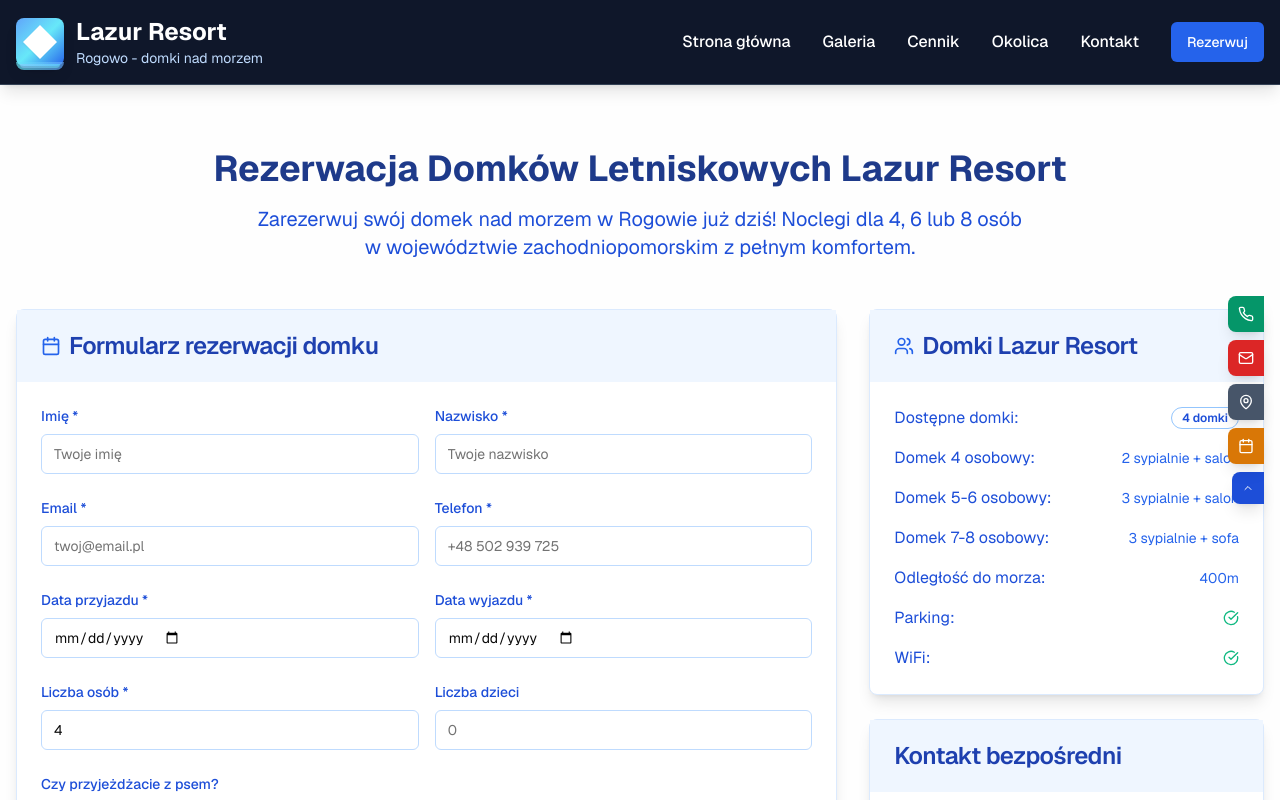
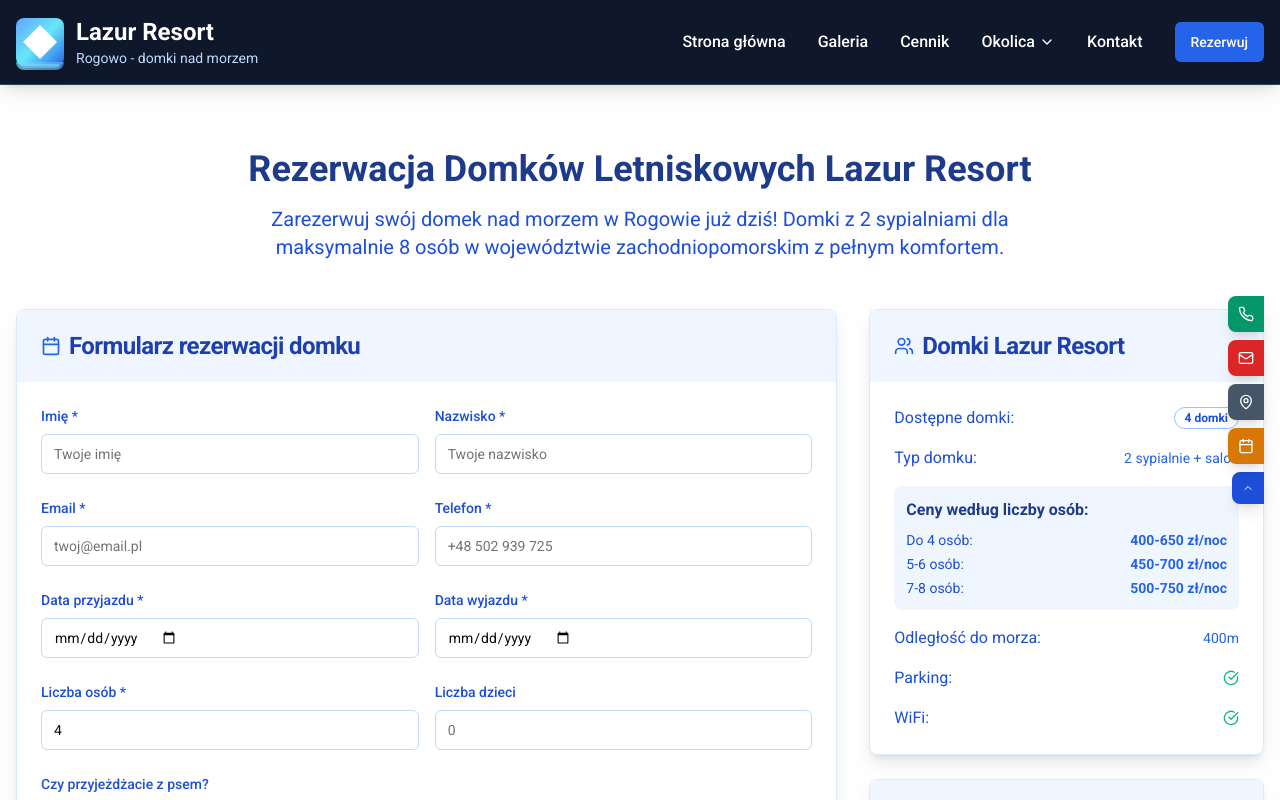
Before and after one commit to PLShadoV/lazur, a Next.js app: page /rezerwacja in a window 1280 px wide. Shown: the top 800 px of the page. Built offline with nearby package versions, Linux system fonts and the light colour scheme.

Commit message:
fix: improve page layout and readability
Adjust page title and remove overlay, enhance text readability.

Co-authored-by: null <37916954+PLShadoV@users.noreply.github.com>

```diff
--- a/app/layout.tsx
+++ b/app/layout.tsx
@@ -1,31 +1,28 @@
-import type { Metadata } from 'next'
-import { GeistSans } from 'geist/font/sans'
-import { GeistMono } from 'geist/font/mono'
-import './globals.css'
+import type React from "react"
+import type { Metadata } from "next"
+import { Roboto } from "next/font/google"
+import "./globals.css"
+
+const roboto = Roboto({
+  subsets: ["latin", "latin-ext"],
+  weight: ["300", "400", "500", "700"],
+  variable: "--font-roboto",
+})
 
 export const metadata: Metadata = {
-  title: 'v0 App',
-  description: 'Created with v0',
-  generator: 'v0.dev',
+  title: "Lazur Resort - Domki letniskowe nad morzem w Rogowie | Noclegi dla 8 osób",
+  description: "Domki letniskowe nad morzem w Rogowie. Noclegi dla 8 osób w województwie zachodniopomorskim.",
+    generator: 'v0.dev'
 }
 
 export default function RootLayout({
   children,
-}: Readonly<{
+}: {
   children: React.ReactNode
-}>) {
+}) {
   return (
-    <html lang="en">
-      <head>
-        <style>{`
-html {
-  font-family: ${GeistSans.style.fontFamily};
-  --font-sans: ${GeistSans.variable};
-  --font-mono: ${GeistMono.variable};
-}
-        `}</style>
-      </head>
-      <body>{children}</body>
+    <html lang="pl" className={roboto.variable}>
+      <body className={roboto.className}>{children}</body>
     </html>
   )
 }
--- a/app/rezerwacja/RezerwacjaClient.tsx
+++ b/app/rezerwacja/RezerwacjaClient.tsx
@@ -24,13 +24,7 @@ function calculatePrice(
 
   if (nights <= 0) return { totalPrice: 0, nights: 0, pricePerNight: 0 }
 
-  // Określenie typu domku na podstawie liczby osób
-  let cottageType: "4os" | "5-6os" | "7-8os"
-  if (guests <= 4) cottageType = "4os"
-  else if (guests <= 6) cottageType = "5-6os"
-  else cottageType = "7-8os"
-
-  // Cennik na podstawie obrazu
+  // Cennik na podstawie liczby osób (jeden typ domku z 2 sypialniami)
   const pricingPeriods = [
     { start: "04-01", end: "05-31", prices: { "4os": 400, "5-6os": 450, "7-8os": 500 } },
     { start: "04-30", end: "05-03", prices: { "4os": 450, "5-6os": 500, "7-8os": 550 } }, // Majówka
@@ -40,6 +34,12 @@ function calculatePrice(
     { start: "08-17", end: "08-31", prices: { "4os": 450, "5-6os": 500, "7-8os": 550 } },
     { start: "09-01", end: "10-31", prices: { "4os": 400, "5-6os": 450, "7-8os": 500 } },
   ]
+
+  // Określenie kategorii cenowej na podstawie liczby osób
+  let priceCategory: "4os" | "5-6os" | "7-8os"
+  if (guests <= 4) priceCategory = "4os"
+  else if (guests <= 6) priceCategory = "5-6os"
+  else priceCategory = "7-8os"
 
   // Funkcja pomocnicza do sprawdzania czy data mieści się w okresie
   const isDateInPeriod = (date: Date, period: { start: string; end: string }) => {
@@ -60,7 +60,7 @@ function calculatePrice(
     let pricePerNight = 400 // Domyślna cena
     for (const period of pricingPeriods) {
       if (isDateInPeriod(currentDate, period)) {
-        pricePerNight = period.prices[cottageType]
+        pricePerNight = period.prices[priceCategory]
         break
       }
     }
@@ -91,8 +91,8 @@ export default function RezerwacjaClient() {
             Rezerwacja Domków Letniskowych Lazur Resort
           </h1>
           <p className="text-lg md:text-xl text-szafir-700 max-w-3xl mx-auto">
-            Zarezerwuj swój domek nad morzem w Rogowie już dziś! Noclegi dla 4, 6 lub 8 osób w województwie
-            zachodniopomorskim z pełnym komfortem.
+            Zarezerwuj swój domek nad morzem w Rogowie już dziś! Domki z 2 sypialniami dla maksymalnie 8 osób w
+            województwie zachodniopomorskim z pełnym komfortem.
           </p>
         </div>
 
@@ -225,22 +225,24 @@ export default function RezerwacjaClient() {
                         </div>
                         <div className="flex justify-between">
                           <span>Liczba osób:</span>
-                          <span className="font-semibold">{guests}</span>
+                          <span className="font-semibold text-blue-600">
+                            {guests <= 4 ? `${guests} osoby` : guests <= 6 ? `${guests} osób` : `${guests} osób`}
+                          </span>
                         </div>
                         <div className="flex justify-between">
-                          <span>Typ domku:</span>
-                          <span className="font-semibold">
-                            {guests <= 4 ? "4 osobowy" : guests <= 6 ? "5-6 osobowy" : "7-8 osobowy"}
+                          <span>Kategoria cenowa:</span>
+                          <span className="font-semibold text-blue-600">
+                            {guests <= 4 ? "do 4 osób" : guests <= 6 ? "5-6 osób" : "7-8 osób"}
                           </span>
                         </div>
                         <div className="flex justify-between">
                           <span>Średnia cena za noc:</span>
-                          <span className="font-semibold">{pricePerNight} zł</span>
+                          <span className="font-semibold text-blue-600">{pricePerNight} zł</span>
                         </div>
                         <hr className="border-zloty-300" />
                         <div className="flex justify-between text-lg font-bold">
                           <span>Całkowity koszt:</span>
-                          <span>{totalPrice} zł</span>
+                          <span className="text-blue-600">{totalPrice} zł</span>
                         </div>
                         <div className="text-sm text-zloty-700">Zadatek (20%): {Math.round(totalPrice * 0.2)} zł</div>
                       </div>
@@ -285,16 +287,25 @@ export default function RezerwacjaClient() {
                     </Badge>
                   </div>
                   <div className="flex justify-between items-center">
-                    <span className="text-szafir-700">Domek 4 osobowy:</span>
+                    <span className="text-szafir-700">Typ domku:</span>
                     <span className="text-sm text-szafir-600">2 sypialnie + salon</span>
                   </div>
-                  <div className="flex justify-between items-center">
-                    <span className="text-szafir-700">Domek 5-6 osobowy:</span>
-                    <span className="text-sm text-szafir-600">3 sypialnie + salon</span>
-                  </div>
-                  <div className="flex justify-between items-center">
-                    <span className="text-szafir-700">Domek 7-8 osobowy:</span>
-                    <span className="text-sm text-szafir-600">3 sypialnie + sofa</span>
+                  <div className="bg-blue-50 p-3 rounded-lg">
+                    <h4 className="font-semibold text-blue-900 mb-2">Ceny według liczby osób:</h4>
+                    <div className="space-y-1 text-sm">
+                      <div className="flex justify-between">
+                        <span className="text-blue-700">Do 4 osób:</span>
+                        <span className="font-semibold text-blue-600">400-650 zł/noc</span>
+                      </div>
+                      <div className="flex justify-between">
+                        <span className="text-blue-700">5-6 osób:</span>
+                        <span className="font-semibold text-blue-600">450-700 zł/noc</span>
+                      </div>
+                      <div className="flex justify-between">
+                        <span className="text-blue-700">7-8 osób:</span>
+                        <span className="font-semibold text-blue-600">500-750 zł/noc</span>
+                      </div>
+                    </div>
                   </div>
                   <div className="flex justify-between items-center">
                     <span className="text-szafir-700">Odległość do morza:</span>
--- a/components/header.tsx
+++ b/components/header.tsx
@@ -1,12 +1,13 @@
 "use client"
 
 import { Button } from "@/components/ui/button"
-import { Menu, X } from "lucide-react"
+import { Menu, X, ChevronDown, ChevronUp } from "lucide-react"
 import Link from "next/link"
 import { useState } from "react"
 
 export default function Header() {
   const [isMenuOpen, setIsMenuOpen] = useState(false)
+  const [isOkolicaOpen, setIsOkolicaOpen] = useState(false)
 
   return (
     <header className="bg-slate-900 shadow-lg border-b border-slate-700 sticky top-0 z-50">
@@ -37,9 +38,59 @@ export default function Header() {
             <Link href="/cennik" className="text-white hover:text-blue-300 transition-colors font-medium">
               Cennik
             </Link>
-            <Link href="/okolica" className="text-white hover:text-blue-300 transition-colors font-medium">
+
+            {/* Desktop Okolica Dropdown */}
+            <div className="relative">
+              <button
+                onClick={() => setIsOkolicaOpen(!isOkolicaOpen)}
+                className="text-white hover:text-blue-300 transition-colors font-medium flex items-center"
+              >
                 Okolica
+                {isOkolicaOpen ? <ChevronUp className="w-4 h-4 ml-1" /> : <ChevronDown className="w-4 h-4 ml-1" />}
+              </button>
+
+              {isOkolicaOpen && (
+                <div className="absolute top-full left-0 mt-2 w-56 bg-white rounded-lg shadow-lg border border-gray-200 py-2 z-50">
+                  <Link
+                    href="/okolica"
+                    className="block px-4 py-2 text-gray-700 hover:bg-blue-50 hover:text-blue-600 transition-colors"
+                  >
+                    Okolica Rogowa
                   </Link>
+                  <Link
+                    href="/okolica/mrzezyno"
+                    className="block px-4 py-2 text-gray-700 hover:bg-blue-50 hover:text-blue-600 transition-colors"
+                  >
+                    Domki Mrzeżyno
+                  </Link>
+                  <Link
+                    href="/okolica/dzwirzyno"
+                    className="block px-4 py-2 text-gray-700 hover:bg-blue-50 hover:text-blue-600 transition-colors"
+                  >
+                    Domki Dźwirzyno
+                  </Link>
+                  <Link
+                    href="/okolica/kolobrzeg"
+                    className="block px-4 py-2 text-gray-700 hover:bg-blue-50 hover:text-blue-600 transition-colors"
+                  >
+                    Domki Kołobrzeg
+                  </Link>
+                  <Link
+                    href="/okolica/noclegi-z-psem"
+                    className="block px-4 py-2 text-gray-700 hover:bg-blue-50 hover:text-blue-600 transition-colors"
+                  >
+                    Noclegi z psem
+                  </Link>
+                  <Link
+                    href="/okolica/sciezki-rowerowe"
+                    className="block px-4 py-2 text-gray-700 hover:bg-blue-50 hover:text-blue-600 transition-colors"
+                  >
+                    Ścieżki rowerowe
+                  </Link>
+                </div>
+              )}
+            </div>
+
             <Link href="/kontakt" className="text-white hover:text-blue-300 transition-colors font-medium">
               Kontakt
             </Link>
@@ -67,12 +118,22 @@ export default function Header() {
               <Link href="/cennik" className="text-white hover:text-blue-300 transition-colors font-medium text-lg">
                 Cennik
               </Link>
-              <Link href="/okolica" className="text-white hover:text-blue-300 transition-colors font-medium text-lg">
+
+              {/* Mobile Okolica Dropdown */}
+              <div>
+                <button
+                  onClick={() => setIsOkolicaOpen(!isOkolicaOpen)}
+                  className="text-white hover:text-blue-300 transition-colors font-medium text-lg flex items-center w-full"
+                >
                   Okolica
+                  {isOkolicaOpen ? <ChevronUp className="w-4 h-4 ml-1" /> : <ChevronDown className="w-4 h-4 ml-1" />}
+                </button>
+
+                {isOkolicaOpen && (
+                  <div className="ml-4 mt-3 space-y-3 border-l-2 border-blue-400 pl-4">
+                    <Link href="/okolica" className="text-base text-blue-200 hover:text-white transition-colors block">
+                      Okolica Rogowa
                     </Link>
-
-              {/* Podstrony o okolicy */}
-              <div className="ml-4 space-y-3 border-l-2 border-blue-400 pl-4">
                     <Link
                       href="/okolica/mrzezyno"
                       className="text-base text-blue-200 hover:text-white transition-colors block"
@@ -104,6 +165,8 @@ export default function Header() {
                       Ścieżki rowerowe
                     </Link>
                   </div>
+                )}
+              </div>
 
               <Link href="/kontakt" className="text-white hover:text-blue-300 transition-colors font-medium text-lg">
                 Kontakt
--- a/tailwind.config.ts
+++ b/tailwind.config.ts
@@ -19,6 +19,9 @@ const config: Config = {
       },
     },
     extend: {
+      fontFamily: {
+        sans: ["var(--font-roboto)", "Roboto", "sans-serif"],
+      },
       colors: {
         // Paleta inspirowana szafirrusinowo.pl
         szafir: {
```
Also changed, not shown: app/okolica/page.tsx (+5 -5 lines), app/page.tsx (+19 -26 lines). Lines whose indentation alone changed are shown as unchanged.
